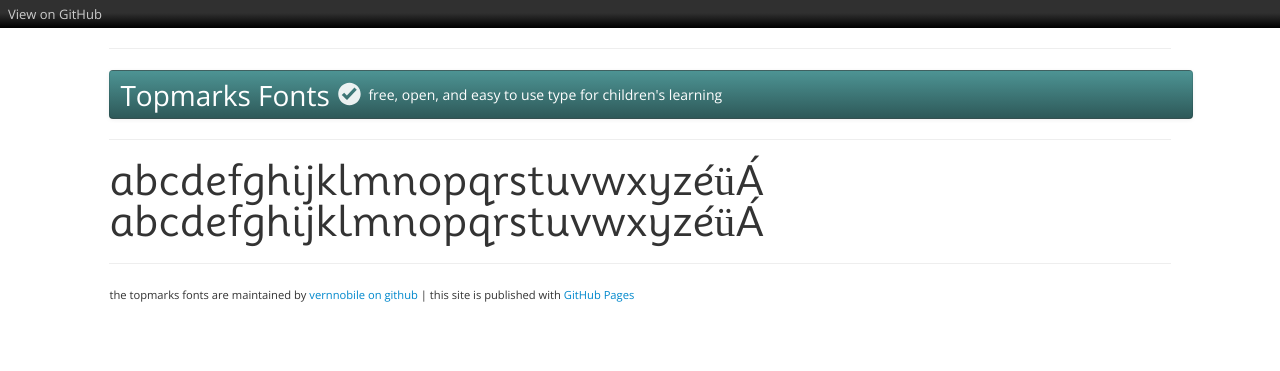
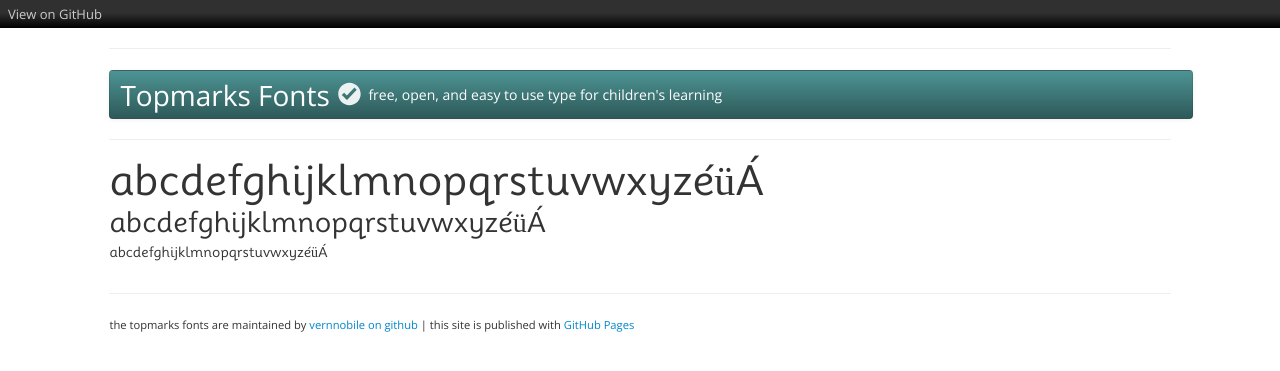
Before and after one commit to vernnobile/topmarks, a Jekyll site: the page built from testing.html, in a window 1280 px wide. Shown: the top 371 px of the page. Built offline with Jekyll 4.4.1, drawn with Linux system fonts in a browser that asks for light colours.

Commit message:
Update test.html

```diff
--- a/_includes/test.html
+++ b/_includes/test.html
@@ -4,7 +4,10 @@
 <p style="font-family:'topmarksbook'; font-size:3em; line-height:1em;">
 abcdefghijklmnopqrstuvwxyzéüÁ
 </p>
-<p style="font-family:'topmarksbook'; font-size:3em;">
+<p style="font-family:'topmarksbook'; font-size:2em;">
+abcdefghijklmnopqrstuvwxyzéüÁ
+</p>
+<p style="font-family:'topmarksbook'; font-size:1em;">
 abcdefghijklmnopqrstuvwxyzéüÁ
 </p>
 </div>
```
